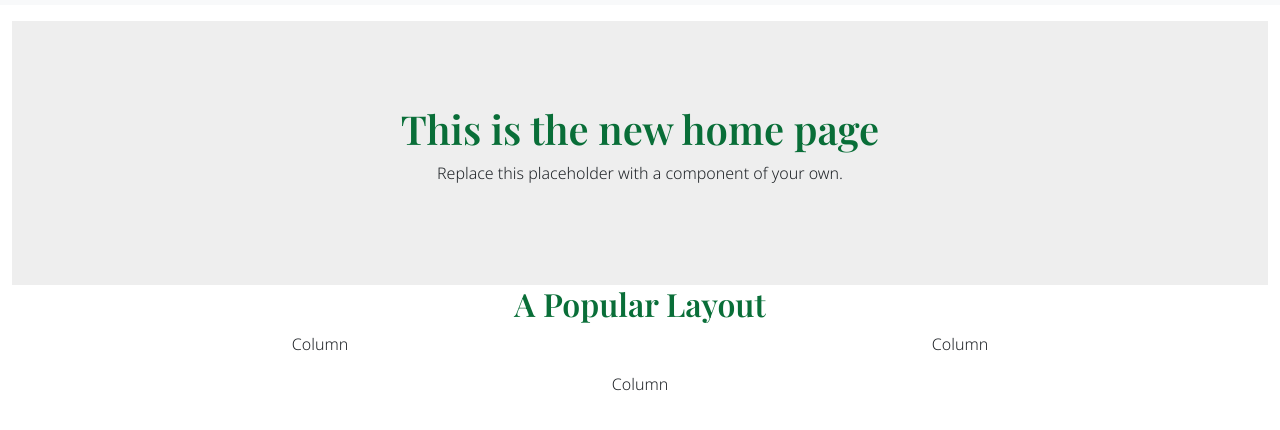
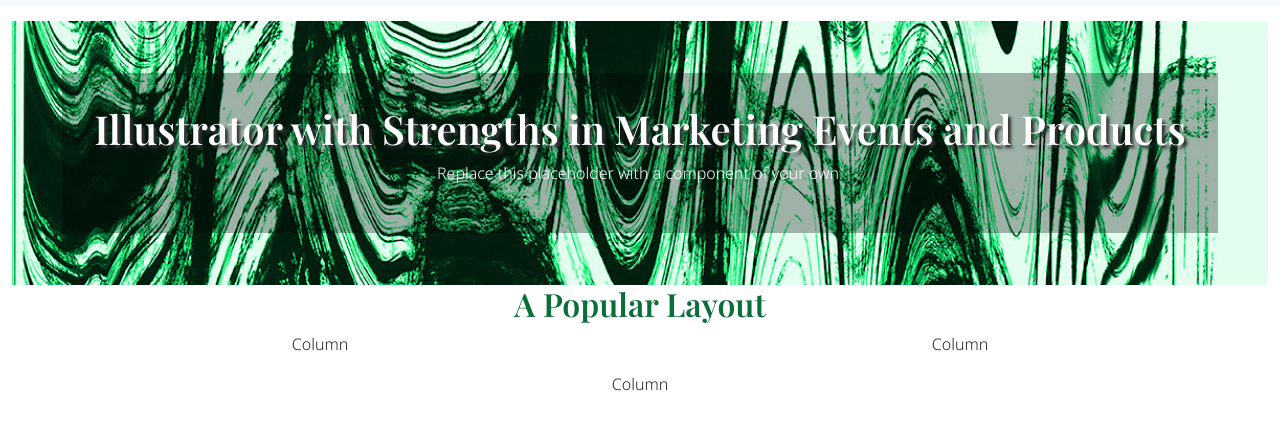
Before and after one commit to truongqta/Truong_portfolio-starter, a plain HTML site: page index.html in a window 1280 px wide. Shown: the part 70-500 px from the top of the page. Drawn offline with nearby package versions, Linux system fonts and the light colour scheme.

Commit message:
my changes

```diff
--- a/css/styles.css
+++ b/css/styles.css
@@ -34,6 +34,12 @@ p.card-text{
 .myplaceholder {
 background: #eee;
 height:33vh;
+    background: url(../images/HeavyMetalBG.jpg);
+    background-size: cover;
+    background-position: center;
+    color:white;
+
+
 }
 p.my-caption {
     bottom:0;
@@ -50,3 +56,14 @@ a.navbar-brand img {
     }
 
 a.active {font-weight: bold}
+
+.teaserbox {
+    background: rgba(0, 0, 0, .3);
+    text-align: center;
+    padding: 2rem;
+
+}
+.teaserbox h1 {
+    color:white;
+    text-shadow: 3px 3px 3px #333;
+}
--- a/index.html
+++ b/index.html
@@ -42,9 +42,11 @@
 <div class="container-xxl mt-3">
 <!-- start of placeholder -->
 <header class="myplaceholder d-flex flex-column align-items-center justify-content-center text-center">
-<h1>This is the new home page</h1>
+    <div class="teaserbox">
+<h1>Illustrator with Strengths in Marketing Events and Products</h1>
 
 <p>Replace this placeholder with a component of your own.</p>
+    </div>
 </header>
 <!-- end of placeholder -->
     <!-- start popular layout -->
```
Also changed, not shown: images/HeavyMetalBG.jpg (added), 2 other files.
